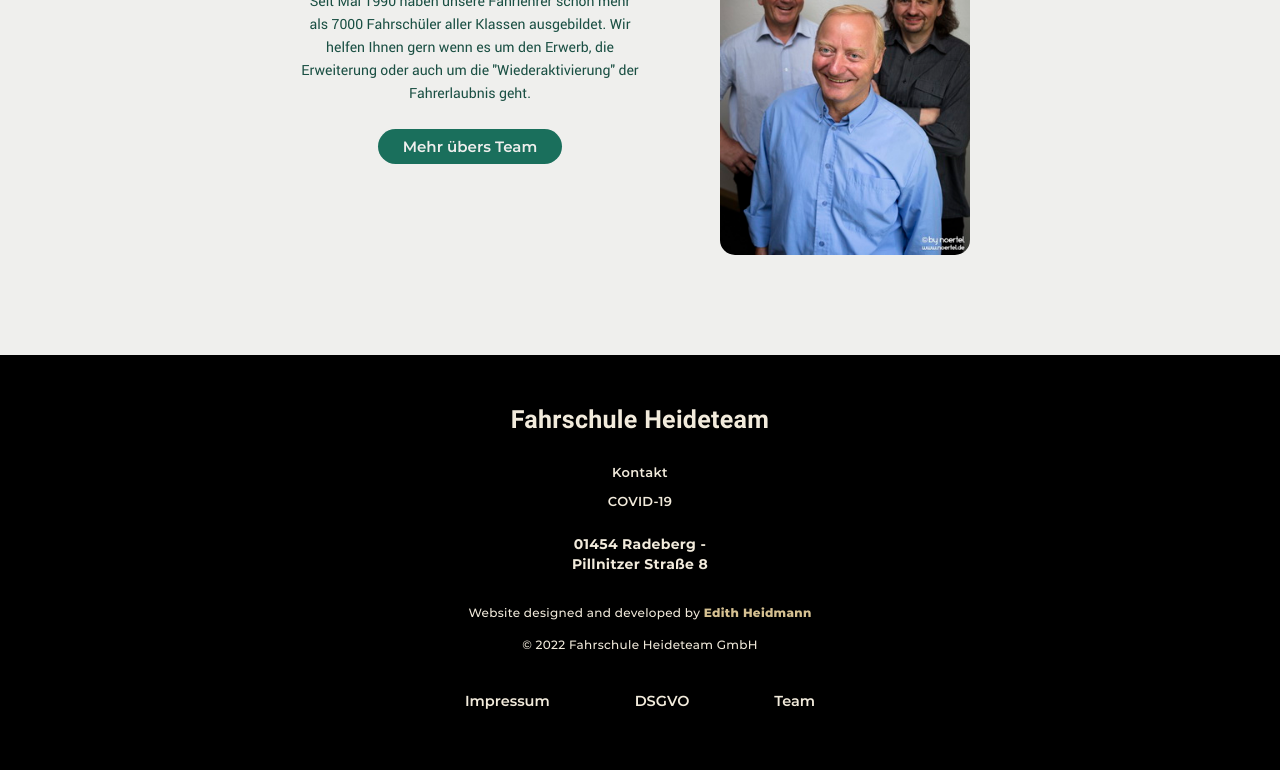
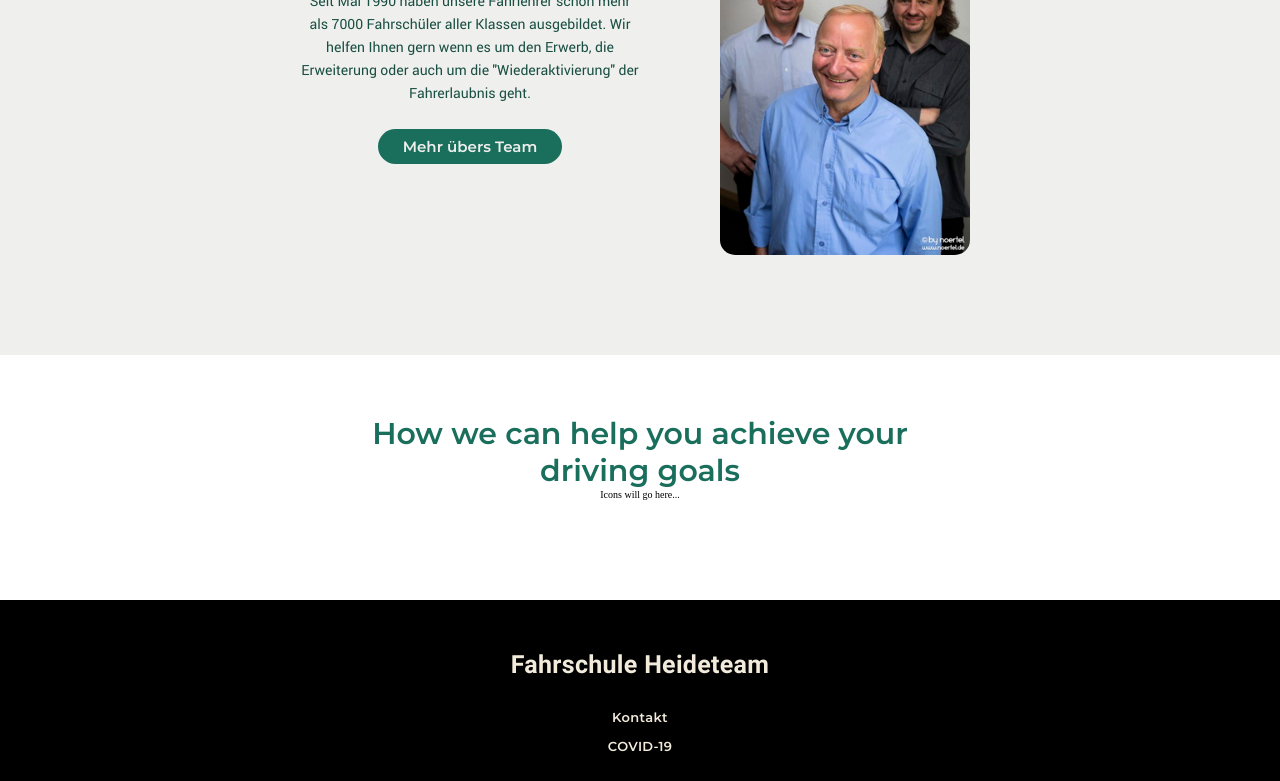
Before and after one commit to ediheid/fahrschule-heideteam, a React (Create React App) app: page / in a window 1280 px wide. Shown: the part 1105-1886 px from the top of the page. Built offline with nearby package versions, Linux system fonts and the light colour scheme.

Commit message:
Started extra info section

```diff
--- a/package.json
+++ b/package.json
@@ -6,6 +6,7 @@
     "@testing-library/jest-dom": "^5.16.4",
     "@testing-library/react": "^12.1.4",
     "@testing-library/user-event": "^13.5.0",
+    "aos": "^2.3.4",
     "hamburger-react": "^2.5.0",
     "react": "^18.0.0",
     "react-dom": "^18.0.0",
--- a/src/Styling/_mixins.module.scss
+++ b/src/Styling/_mixins.module.scss
@@ -64,4 +64,10 @@
   font-family: $button-font;
 
   font-size: 1.5rem;
+
+  cursor: pointer;
+
+  &:active {
+    background-color: $logo-green;
+  }
 }
--- a/src/Views/Home/AboutSection.js
+++ b/src/Views/Home/AboutSection.js
@@ -1,14 +1,24 @@
-import React from "react";
+import React, { useEffect } from "react";
+import { Link } from "react-router-dom";
 
 import TeamPhoto from "./Static/team.png";
 
 import styles from "../Home/home.module.scss";
 
+// AOS
+import Aos from "aos";
+import "aos/dist/aos.css";
+
 const AboutSection = () => {
+  // AOS functionality
+  useEffect(() => {
+    Aos.init({ duration: 1000, once: false });
+  }, []);
+
   return (
     <section className={styles["about-section"]}>
       <div className={styles["about-content-container"]}>
-        <div className={styles["about-text-container"]}>
+        <div data-aos="fade-up" className={styles["about-text-container"]}>
           <h2 className={styles["headings"]}>Über Uns</h2>
           <p className={styles["about-paragraph"]}>
             Seit Mai 1990 haben unsere Fahrlehrer schon mehr als 7000
@@ -17,10 +27,13 @@ const AboutSection = () => {
             der Fahrerlaubnis geht.
           </p>
 
-          <button className={styles["dark-button"]}>Mehr übers Team</button>
+          <Link to="/team" alt="Link to Team page">
+            <button className={styles["dark-button"]}>Mehr übers Team</button>
+          </Link>
         </div>
 
         <img
+          data-aos="fade-up"
           src={TeamPhoto}
           alt="The team"
           className={styles["team-photo"]}
--- /dev/null
+++ b/src/Views/Home/ExtraInfoSection.js
@@ -0,0 +1,16 @@
+import React from "react";
+
+import styles from "../Home/home.module.scss";
+
+const ExtraInfoSection = () => {
+  return (
+    <section className={styles["extra-info-section"]}>
+      <h2 className={`${styles["headings"]} ${styles["extra-info-heading"]}`}>
+        How we can help you achieve your driving goals
+      </h2>
+      <div>Icons will go here...</div>
+    </section>
+  );
+};
+
+export default ExtraInfoSection;
--- a/src/Views/Home/Home.js
+++ b/src/Views/Home/Home.js
@@ -2,6 +2,7 @@ import React from "react";
 
 import Slideshow from "../../Components/Slideshow/Slideshow";
 import AboutSection from "./AboutSection";
+import ExtraInfoSection from "./ExtraInfoSection";
 
 import styles from "../Home/home.module.scss";
 
@@ -30,6 +31,10 @@ const Home = () => {
       {/* // ? About Section*/}
 
       <AboutSection />
+
+      {/* // ? Extra Info Section */}
+
+      <ExtraInfoSection />
     </div>
   );
 };
--- a/src/Views/Home/home.module.scss
+++ b/src/Views/Home/home.module.scss
@@ -65,10 +65,6 @@
   margin-left: 6rem;
 }
 
-.dark-button {
-  @include dark-button;
-}
-
 // ? About Section
 
 .about-section {
@@ -112,6 +108,16 @@
   padding: 2rem 0 2.5rem 0;
 }
 
+.dark-button {
+  @include dark-button;
+}
+
+@media (hover: hover) {
+  .dark-button:hover {
+    background-color: $logo-green;
+  }
+}
+
 .team-photo {
   width: 60%;
   max-width: 25rem;
@@ -120,6 +126,27 @@
   border-radius: 1.5rem;
   margin-top: 0.5rem;
 }
+
+// ? Extra Info Section
+
+.extra-info-section {
+  display: flex;
+  flex-direction: column;
+  align-items: center;
+  justify-content: center;
+
+  width: 100%;
+  height: auto;
+
+  padding: 6rem 0 10rem 0;
+}
+
+.extra-info-heading {
+  width: 80%;
+  max-width: 60rem;
+}
+
+// ? ALL Media queries
 
 @include medium {
   .about-content-container {
```
Also changed, not shown: 1 other file (tests, documents, lock files or other folders).
